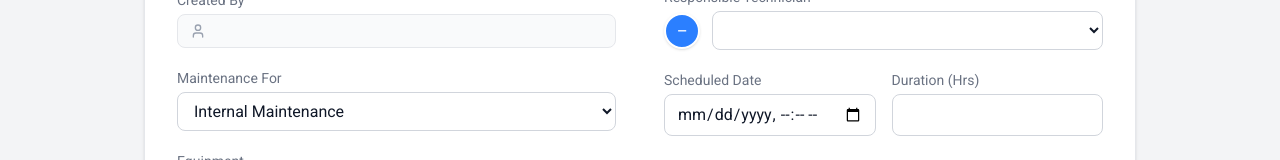
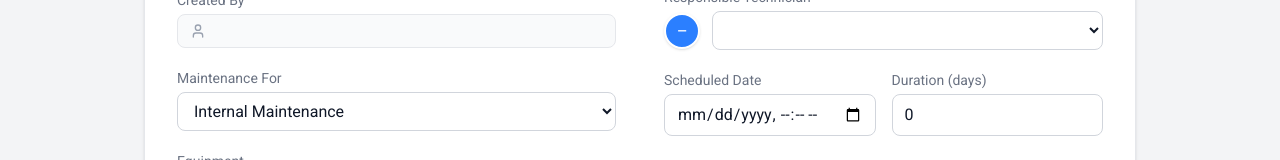
Before and after one commit to KushalXCoder/gear-guard, a Next.js app: page /maintainance-request/new in a window 1280 px wide. Shown: the part 298-458 px from the top of the page. Built offline with nearby package versions, Linux system fonts and the light colour scheme; no server answers; the database is empty.

Commit message:
add: form change

```diff
--- a/app/maintainance-request/new/page.jsx
+++ b/app/maintainance-request/new/page.jsx
@@ -84,7 +84,7 @@ const handleSubmit = async () => {
     team: "",
     technician: "",
     scheduledDate: "",
-    duration: "",
+    duration: 0,
     priority: 2,
     notes: "",
     instructions: "",
@@ -235,6 +235,7 @@ const handleSubmit = async () => {
                     <input
                       type="datetime-local"
                       value={formData.scheduledDate}
+                      onChange={(e) => setFormData({ ...formData, scheduledDate: e.target.value })}
                       className={`w-full border rounded-md px-3 py-2 ${
                         isOverdue
                           ? "border-red-300 bg-red-50 text-red-700"
@@ -244,10 +245,11 @@ const handleSubmit = async () => {
                   </div>
 
                   <div>
-                    <FormLabel>Duration (Hrs)</FormLabel>
+                    <FormLabel>Duration (days)</FormLabel>
                     <input
                       type="text"
                       value={formData.duration}
+                      onChange={(e) => setFormData({ ...formData, duration: e.target.value })}
                       className="w-full border border-gray-300 rounded-md px-3 py-2"
                     />
                   </div>
```
